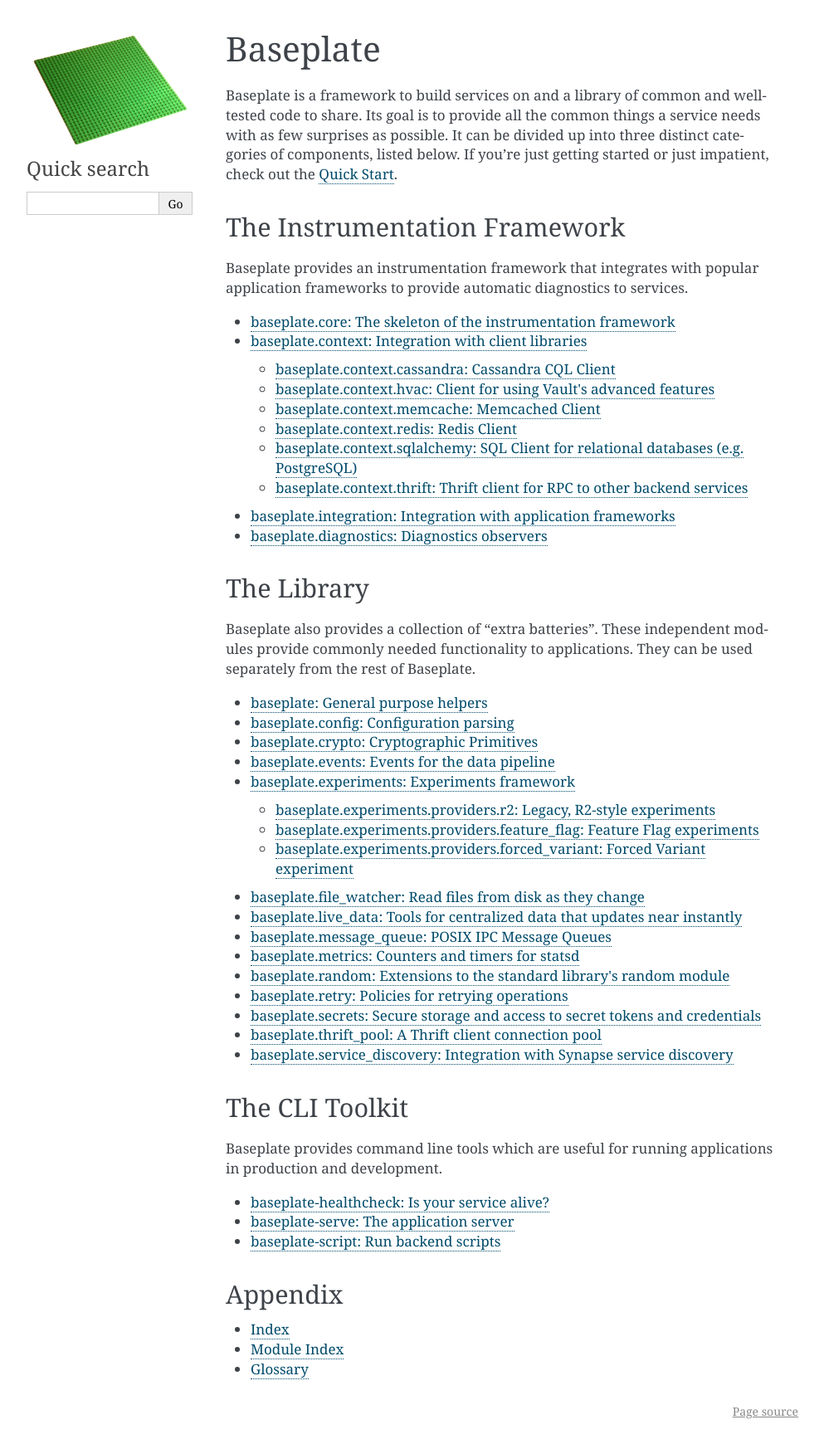
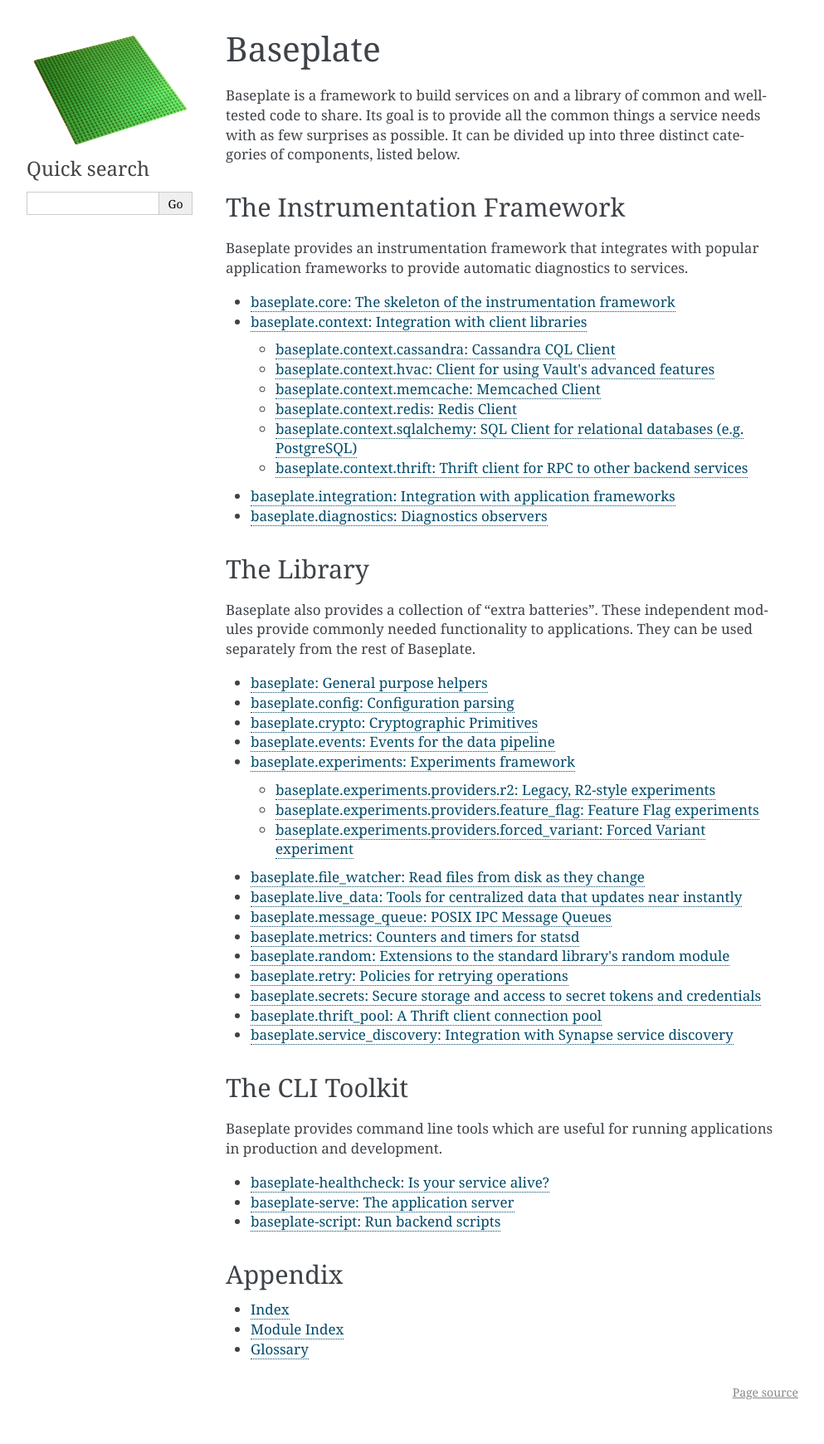
Before and after one commit to reddit/baseplate.py, a Sphinx documentation site: the page built from docs/index.rst, in a window 1280 px wide. Shown: the whole page at 83% size, without its empty margins (148-1141 px from the left). Built offline with Sphinx 7.4.7, drawn with Linux system fonts in a browser that asks for light colours; after the commit the page ends 1717 px from its top, so only the background shows below that.

Commit message:
Remove quickstart doc

```diff
--- a/README.rst
+++ b/README.rst
@@ -15,10 +15,7 @@
    `Einhorn <https://github.com/stripe/einhorn>`__
 -  and various helper libraries like a Thrift client pool
 
-Check out the `quick
-start <https://baseplate.readthedocs.io/en/stable/quickstart.html>`__ to get
-going quickly, or read the `full
-docs <https://baseplate.readthedocs.io/en/stable/>`__.
+Read the `full docs <https://baseplate.readthedocs.io/en/stable/>`__.
 
 .. |Build Status| image:: https://travis-ci.org/reddit/baseplate.svg?branch=master
    :target: https://travis-ci.org/reddit/baseplate
--- a/docs/index.rst
+++ b/docs/index.rst
@@ -4,8 +4,7 @@
 Baseplate is a framework to build services on and a library of common and
 well-tested code to share. Its goal is to provide all the common things a
 service needs with as few surprises as possible. It can be divided up into
-three distinct categories of components, listed below. If you're just getting
-started or just impatient, check out the :doc:`quickstart`.
+three distinct categories of components, listed below.
 
 The Instrumentation Framework
 -----------------------------
```
Also changed, not shown: other parts of docs/index.rst (+0 -1 lines), docs/quickstart.rst (deleted, +0 -15 lines).
